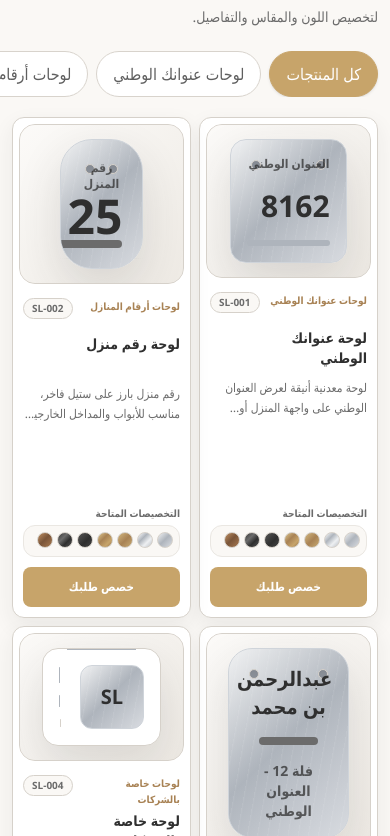
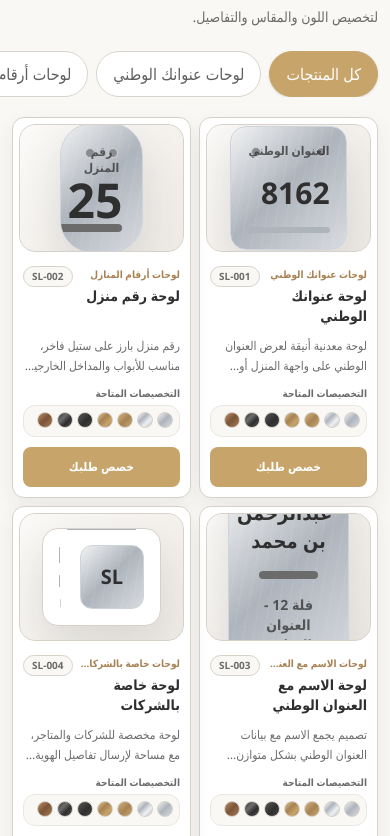
Before and after one commit to AbdullahAlhulays/Steel, a React (Vite) app: page /#/ in a window 390 px wide. Shown: the part 868-1704 px from the top of the page. Built offline with nearby package versions, Linux system fonts and the light colour scheme.

Commit message:
upadte the project

```diff
--- a/src/components/Navbar.jsx
+++ b/src/components/Navbar.jsx
@@ -126,44 +126,44 @@ function Navbar({
             onClick={() => setIsOpen(false)}
           />
 
-          <aside className="absolute left-0 top-0 flex h-dvh w-[min(82vw,22rem)] flex-col border-r border-[#D8D3CC] bg-white shadow-[18px_0_45px_rgba(47,47,47,0.18)]">
-            <div className="flex min-h-16 items-center justify-between border-b border-[#ECE9E4] px-4">
+          <aside className="absolute left-0 top-3 max-h-[calc(100dvh-1.5rem)] w-[min(68vw,17rem)] overflow-hidden rounded-r-2xl border border-l-0 border-[#D8D3CC] bg-white shadow-[18px_0_45px_rgba(47,47,47,0.18)]">
+            <div className="flex min-h-12 items-center justify-between border-b border-[#ECE9E4] px-3">
               <div>
                 <p className="text-sm font-bold text-[#2F2F2F]">القائمة</p>
-                <p className="mt-0.5 text-xs text-[#6B6B6B]">
+                <p className="mt-0.5 text-[11px] leading-4 text-[#6B6B6B]">
                   انتقل بسرعة للتصنيفات
                 </p>
               </div>
               <button
                 type="button"
                 onClick={() => setIsOpen(false)}
-                className="grid h-10 w-10 place-items-center rounded-xl border border-[#D8D3CC] bg-[#FAF8F5] text-xl leading-none text-[#2F2F2F]"
+                className="grid h-8 w-8 place-items-center rounded-lg border border-[#D8D3CC] bg-[#FAF8F5] text-lg leading-none text-[#2F2F2F]"
                 aria-label="إغلاق القائمة"
               >
                 ×
               </button>
             </div>
 
-            <div className="flex-1 overflow-y-auto px-4 py-4">
+            <div className="overflow-y-auto px-3 py-3">
               <button
                 type="button"
                 onClick={handleCatalogClick}
-                className="mb-4 min-h-11 w-full rounded-xl bg-[#C7A46A] px-4 py-3 text-center text-sm font-bold text-white"
+                className="mb-3 min-h-10 w-full rounded-lg bg-[#C7A46A] px-3 py-2.5 text-center text-sm font-bold text-white"
               >
                 الصفحة الرئيسية
               </button>
 
-              <p className="mb-2 px-1 text-xs font-bold text-[#A88254]">
+              <p className="mb-2 px-1 text-[11px] font-bold text-[#A88254]">
                 التصنيفات
               </p>
 
-              <div className="grid gap-2">
+              <div className="grid gap-1.5">
                 {categories.map((category) => (
                   <button
                     key={category.slug}
                     type="button"
                     onClick={() => handleCategoryClick(category)}
-                    className={`min-h-11 rounded-xl border px-4 py-3 text-right text-sm font-semibold transition ${
+                    className={`min-h-10 rounded-lg border px-3 py-2.5 text-right text-xs font-semibold leading-5 transition ${
                       selectedCategorySlug === category.slug
                         ? 'border-[#C7A46A] bg-[#C7A46A] text-white'
                         : 'border-[#D8D3CC] bg-white text-[#6B6B6B]'
--- a/src/components/ProductCard.jsx
+++ b/src/components/ProductCard.jsx
@@ -4,24 +4,24 @@ import ProductVisual from './ProductVisual'
 
 function ProductCard({ product }) {
   return (
-    <article className="group flex h-full flex-col overflow-hidden rounded-xl border border-[#D6D1CA] bg-white shadow-[0_8px_22px_rgba(47,47,47,0.07)] transition duration-300 hover:-translate-y-1 hover:border-[#AEB4BC] hover:shadow-[0_20px_55px_rgba(47,47,47,0.12)] sm:rounded-3xl sm:shadow-[0_16px_40px_rgba(47,47,47,0.08)]">
+    <article className="group flex flex-col overflow-hidden rounded-xl border border-[#D6D1CA] bg-white shadow-[0_8px_22px_rgba(47,47,47,0.07)] transition duration-300 hover:-translate-y-1 hover:border-[#AEB4BC] hover:shadow-[0_20px_55px_rgba(47,47,47,0.12)] sm:rounded-3xl sm:shadow-[0_16px_40px_rgba(47,47,47,0.08)]">
       <Link to={`/product/${product.id}`} className="block overflow-hidden p-1.5 sm:p-3">
         <ProductVisual
           product={product}
           color={product.availableColors?.[0] || 'ذهبي لامع'}
           imageSrc={product.image}
           compact
-          className="min-h-[124px] transition duration-500 group-hover:scale-[1.015] sm:min-h-[250px]"
+          className="h-[128px] min-h-0 transition duration-500 group-hover:scale-[1.015] sm:h-[250px]"
         />
       </Link>
 
-      <div className="flex flex-1 flex-col space-y-2.5 p-2.5 pt-2 sm:space-y-5 sm:p-6 sm:pt-3">
-        <div className="flex min-h-[4.5rem] items-start justify-between gap-2 sm:min-h-[5.25rem] sm:gap-3">
+      <div className="flex flex-col space-y-2.5 p-2.5 pt-2 sm:space-y-5 sm:p-6 sm:pt-3">
+        <div className="flex items-start justify-between gap-2 sm:gap-3">
           <div className="min-w-0">
-            <p className="text-clamp-2 mb-1 min-h-8 text-[10px] font-semibold leading-4 text-[#A88254] sm:mb-2 sm:min-h-4 sm:text-xs">
+            <p className="text-clamp-1 mb-1 h-4 text-[10px] font-semibold leading-4 text-[#A88254] sm:mb-2 sm:text-xs">
               {product.category}
             </p>
-            <h3 className="text-clamp-2 min-h-10 text-sm font-bold leading-5 text-[#2F2F2F] sm:min-h-14 sm:text-xl sm:leading-7">
+            <h3 className="text-clamp-2 h-10 text-sm font-bold leading-5 text-[#2F2F2F] sm:h-14 sm:text-xl sm:leading-7">
               {product.name}
             </h3>
           </div>
@@ -30,15 +30,15 @@ function ProductCard({ product }) {
           </span>
         </div>
 
-        <p className="text-clamp-2 min-h-10 text-xs leading-5 text-[#6B6B6B] sm:min-h-14 sm:text-sm sm:leading-7">
+        <p className="text-clamp-2 h-10 text-xs leading-5 text-[#6B6B6B] sm:h-14 sm:text-sm sm:leading-7">
           {product.description}
         </p>
 
-        <div className="mt-auto">
+        <div>
           <p className="mb-1 text-[10px] font-semibold text-[#6B6B6B] sm:mb-2 sm:text-xs">
             التخصيصات المتاحة
           </p>
-          <div className="min-h-8 flex flex-wrap gap-1 rounded-xl border border-[#EAE7E2] bg-[#FAF8F5] p-1.5 sm:min-h-11 sm:gap-2 sm:rounded-2xl sm:p-2">
+          <div className="flex h-8 flex-wrap gap-1 overflow-hidden rounded-xl border border-[#EAE7E2] bg-[#FAF8F5] p-1.5 sm:h-11 sm:gap-2 sm:rounded-2xl sm:p-2">
             {product.availableColors.map((color) => (
               <span
                 key={color}
--- a/src/components/ProductGrid.jsx
+++ b/src/components/ProductGrid.jsx
@@ -59,7 +59,7 @@ function ProductGrid({
       )}
 
       {products.length > 0 ? (
-        <div className="grid auto-rows-fr grid-cols-2 items-stretch gap-2 sm:gap-4 md:grid-cols-2 xl:grid-cols-3">
+        <div className="grid grid-cols-2 items-start gap-2 sm:gap-4 md:grid-cols-2 xl:grid-cols-3">
           {products.map((product) => (
             <ProductCard key={product.id} product={product} />
           ))}
--- a/src/index.css
+++ b/src/index.css
@@ -39,6 +39,12 @@ select {
   -webkit-line-clamp: 2;
 }
 
+.text-clamp-1 {
+  overflow: hidden;
+  text-overflow: ellipsis;
+  white-space: nowrap;
+}
+
 @media (max-width: 640px) {
   html {
     scroll-padding-top: 6.5rem;
```
